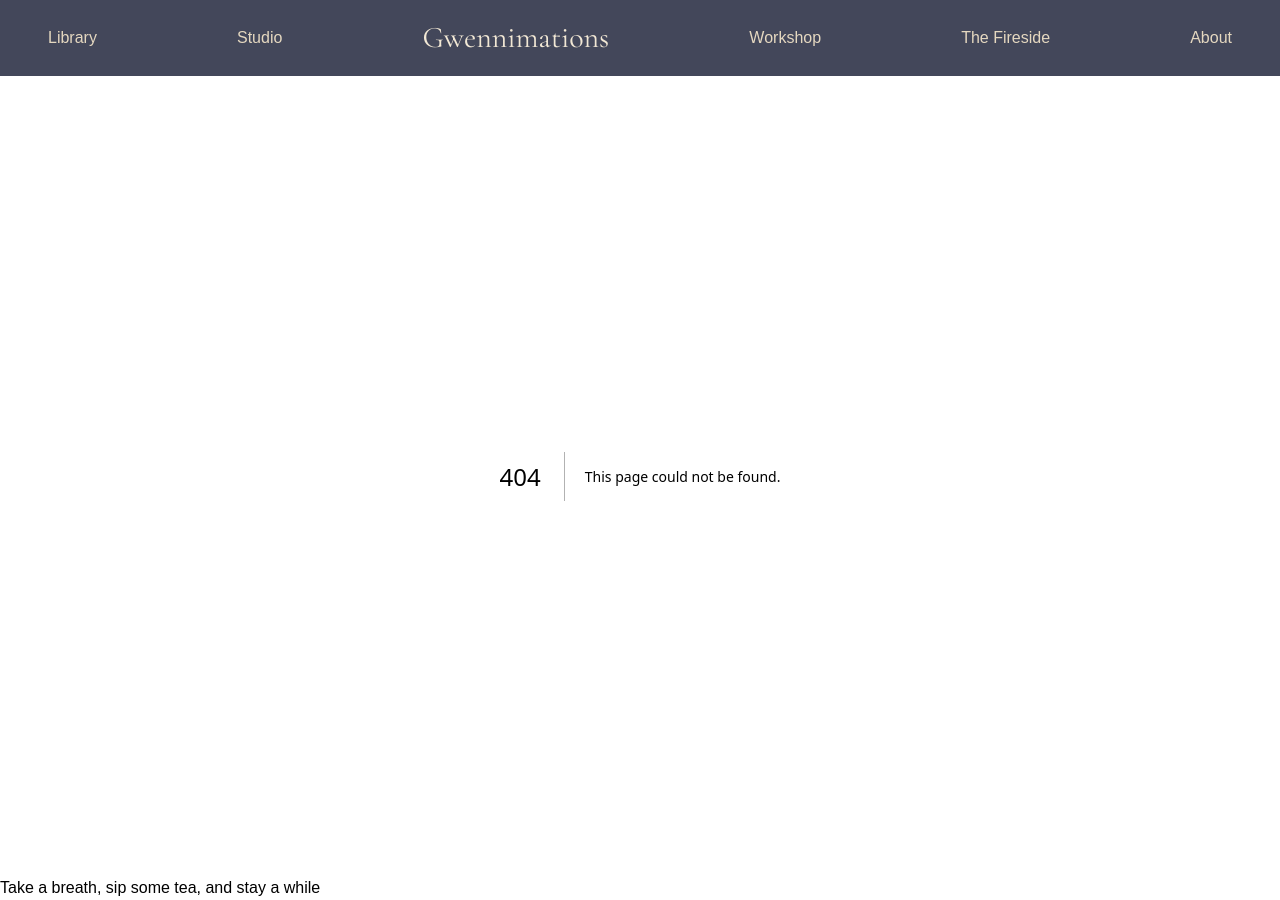
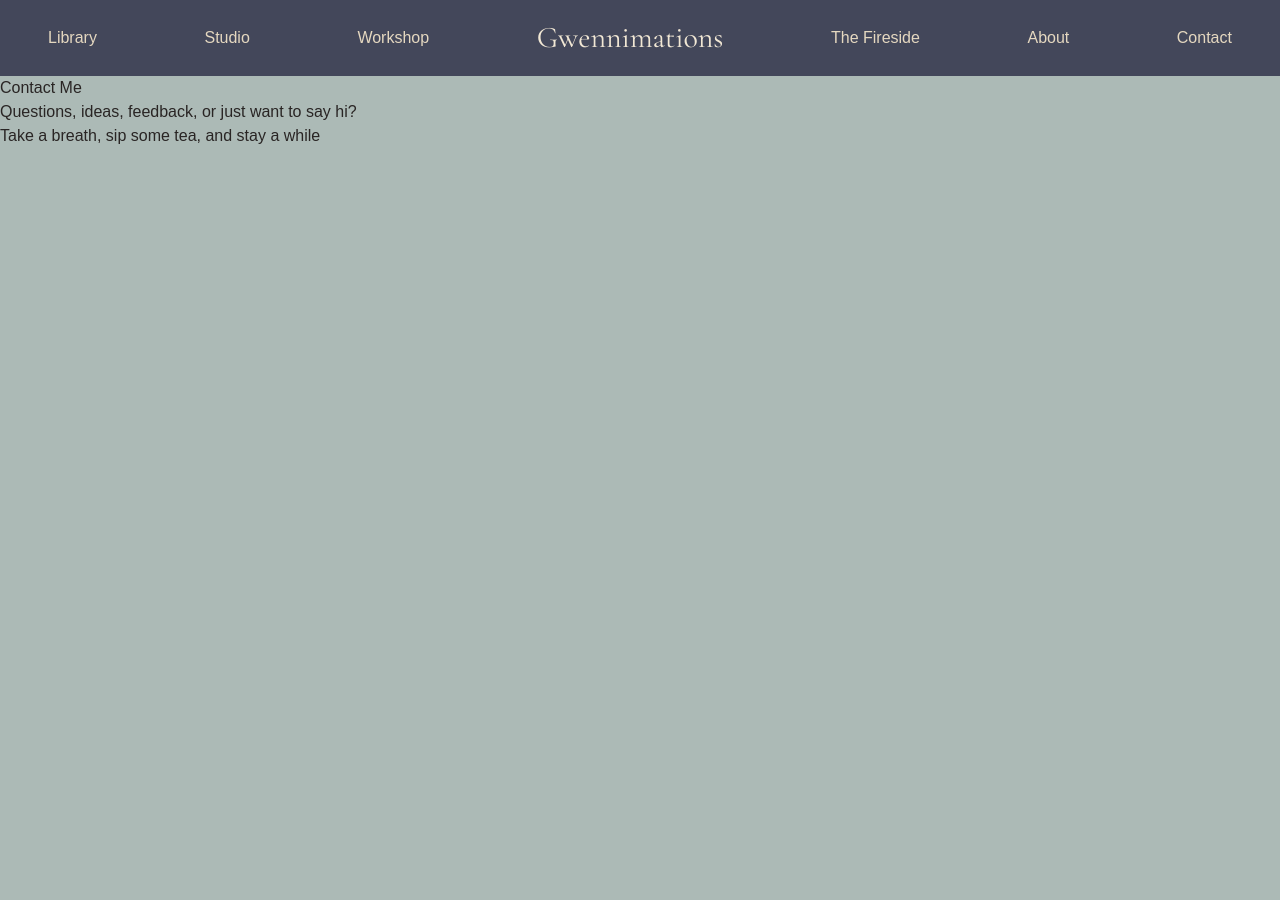
Before and after one commit to gwennthompson/gwennimations, a Next.js app: page /contact in a window 1280 px wide. Before the commit this address had no page. After the commit the page ends 800 px from the top, so only its background shows below. Built offline with nearby package versions, Linux system fonts and the light colour scheme.

Commit message:
added contact page

```diff
--- /dev/null
+++ b/app/contact/page.tsx
@@ -0,0 +1,8 @@
+export default function Projects() {
+  return (
+    <div>
+      <h1>Contact Me</h1>
+      <p>Questions, ideas, feedback, or just want to say hi?</p>
+    </div>
+  );
+}
--- a/components/Navbar.tsx
+++ b/components/Navbar.tsx
@@ -7,14 +7,15 @@ export default function Navbar() {
 
         <Link href="/library">Library</Link>
         <Link href="/studio">Studio</Link>
+        <Link href="/workshop">Workshop</Link>
 
         <div className="font-cormorant text-3xl text-[#F2E8D5] text-center">
             <Link href="/">Gwennimations</Link>
         </div>
 
-        <Link href="/workshop">Workshop</Link>
         <Link href="/fireside">The Fireside</Link>
         <Link href="/about">About</Link>
+        <Link href="/contact">Contact</Link>
 
         </div>
     </nav>
```
